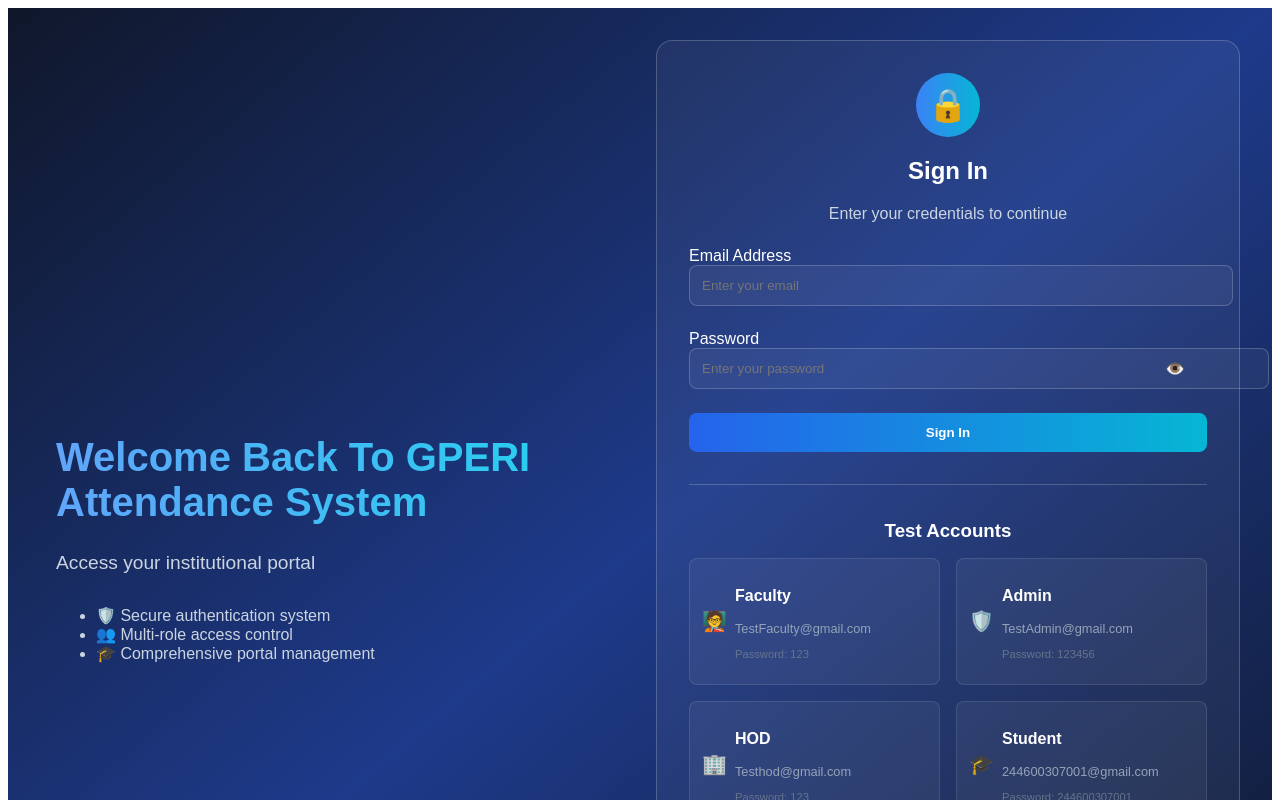
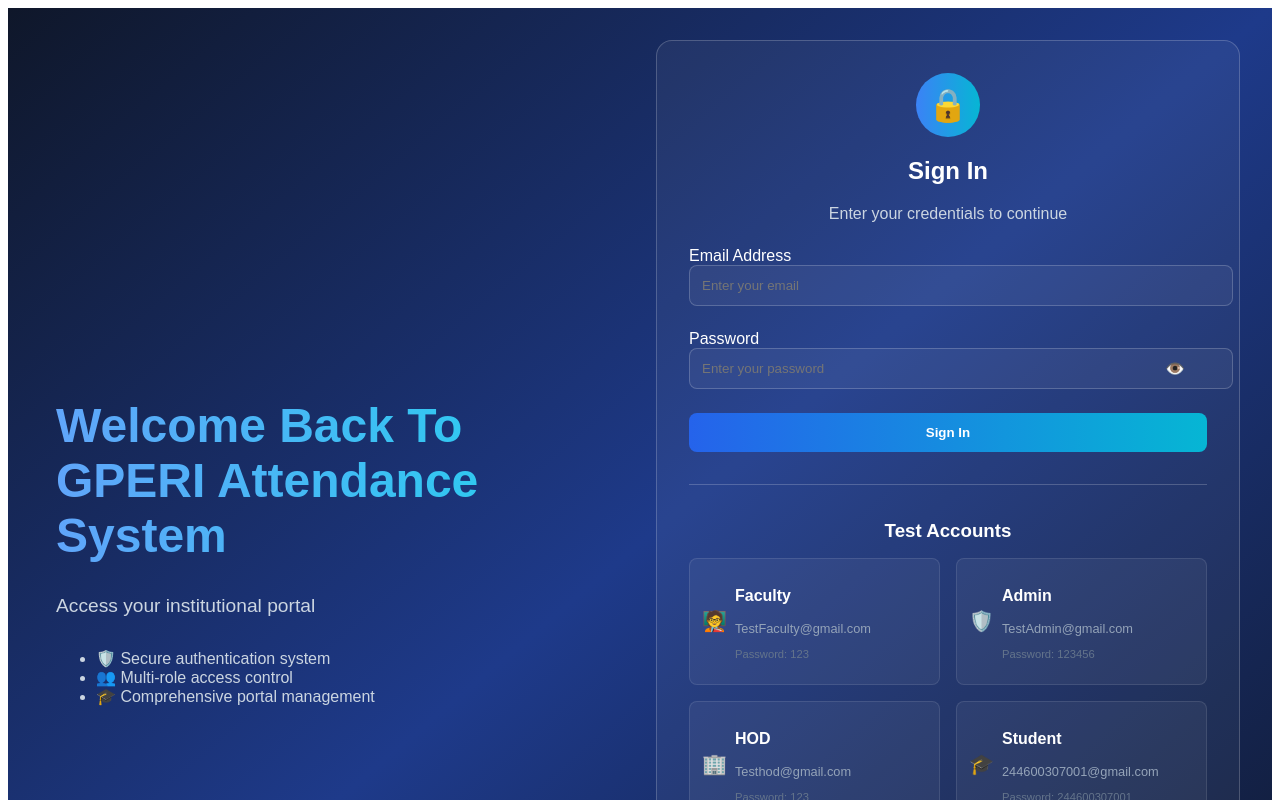
Before and after one commit to alok410/GPERIATD, a React (Create React App) app in the folder frontend/: page / in a window 1280 px wide. Shown: the top 800 px of the page. Built offline with nearby package versions, Linux system fonts and the light colour scheme.

Commit message:
final  commit

```diff
--- a/frontend/src/components/Login.jsx
+++ b/frontend/src/components/Login.jsx
@@ -72,45 +72,26 @@ const Login = () => {
         button:hover:not(:disabled) {
           transform: scale(1.02);
         }
-        @media (max-width: 768px) {
-          .container {
-            grid-template-columns: 1fr !important;
-            text-align: center;
-          }
-          .left-section {
-            padding: 1rem 0 !important;
-          }
-        }
       `}</style>
-
-      <div className="container" style={{
-        maxWidth: '1200px',
-        width: '100%',
-        display: 'grid',
-        gridTemplateColumns: '1fr 1fr',
-        gap: '2rem',
-        alignItems: 'center'
-      }}>
-        {/* Left Section */}
-        <div className="left-section" style={{ color: 'white', padding: '1rem' }}>
+      <div style={{ maxWidth: '1200px', width: '100%', display: 'grid', gridTemplateColumns: '1fr 1fr', gap: '2rem', alignItems: 'center' }}>
+        {/* Left Side */}
+        <div style={{ color: 'white', padding: '1rem' }}>
           <h1 style={{
-            fontSize: '2.5rem',
+            fontSize: '3rem',
             fontWeight: 'bold',
             background: 'linear-gradient(to right, #60a5fa, #22d3ee)',
             WebkitBackgroundClip: 'text',
-            WebkitTextFillColor: 'transparent'
-          }}>
-            Welcome Back To GPERI Attendance System
-          </h1>
+            WebkitTextFillColor: 'transparent',
+          }}>Welcome Back To GPERI Attendance System</h1>
           <p style={{ fontSize: '1.2rem', color: '#cbd5e1' }}>Access your institutional portal</p>
-          <ul style={{ marginTop: '2rem', color: '#cbd5e1', textAlign: 'left' }}>
+          <ul style={{ marginTop: '2rem', color: '#cbd5e1' }}>
             <li>🛡️ Secure authentication system</li>
             <li>👥 Multi-role access control</li>
             <li>🎓 Comprehensive portal management</li>
           </ul>
         </div>
 
-        {/* Right Section */}
+        {/* Right Side */}
         <div style={{
           backgroundColor: 'rgba(255,255,255,0.05)',
           border: '1px solid rgba(255,255,255,0.2)',
@@ -147,7 +128,6 @@ const Login = () => {
                 }}
               />
             </div>
-
             <div>
               <label>Password</label>
               <div style={{ position: 'relative' }}>
@@ -158,8 +138,7 @@ const Login = () => {
                   onChange={(e) => setPassword(e.target.value)}
                   required
                   style={{
-                    width: '100%',
-                    padding: '0.75rem',
+                    width: '93%', padding: '0.75rem',
                     paddingRight: '3rem',
                     background: 'rgba(255,255,255,0.05)',
                     border: '1px solid rgba(255,255,255,0.2)',
```
